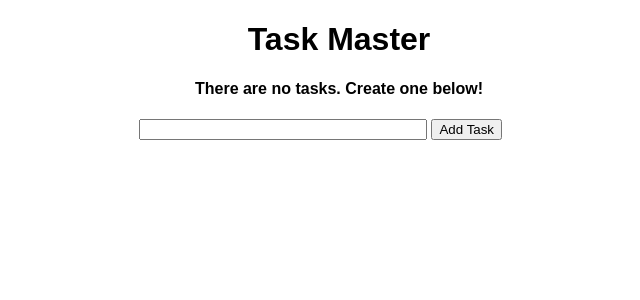
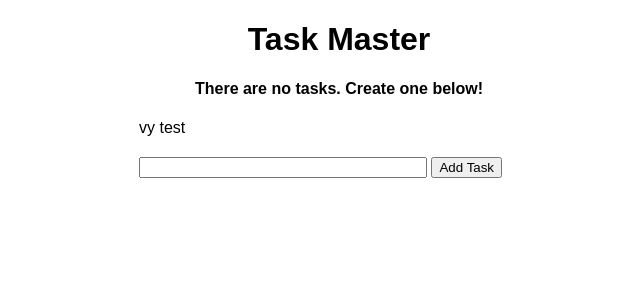
Before and after one commit to jakerieger/FlaskIntroduction, a Flask app: page / in a window 1280 px wide. Shown: the top 300 px of the page, without its empty margins (301-941 px from the left). Run offline with Flask 2, Linux system fonts and the light colour scheme; data that the repository does not hold is empty.

Commit message:
test push

```diff
--- a/templates/index.html
+++ b/templates/index.html
@@ -29,7 +29,7 @@
         {% endfor %}
     </table>
     {% endif %}
-
+vy test
     <div class="form">
         <form action="/" method="POST">
             <input type="text" name="content" id="content">
```
